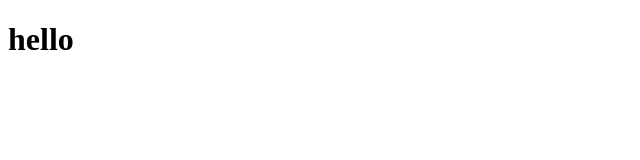
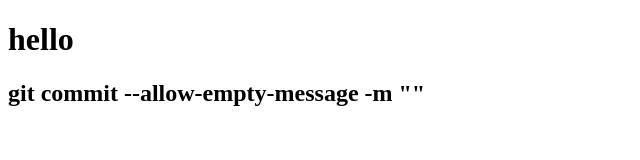
Before and after one commit to Unknown02-coder/git4repo, a plain HTML site: page index.html in a window 1280 px wide. Shown: the whole page, without its empty margins (0-640 px from the left). Drawn offline with Linux system fonts and the light colour scheme.

```diff
--- a/index.html
+++ b/index.html
@@ -7,5 +7,6 @@
 </head>
 <body>
     <h1>hello</h1>
+    <h2>git commit --allow-empty-message -m ""</h2>
 </body>
 </html>
```
